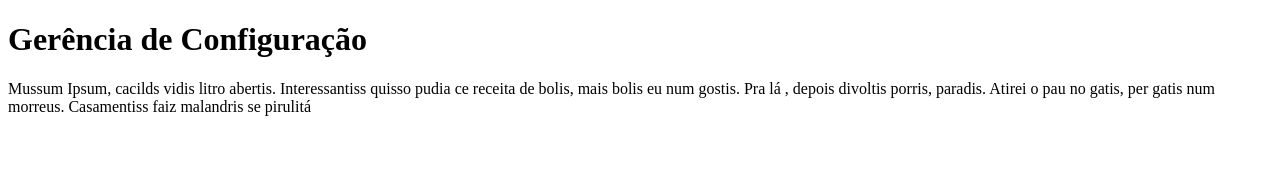
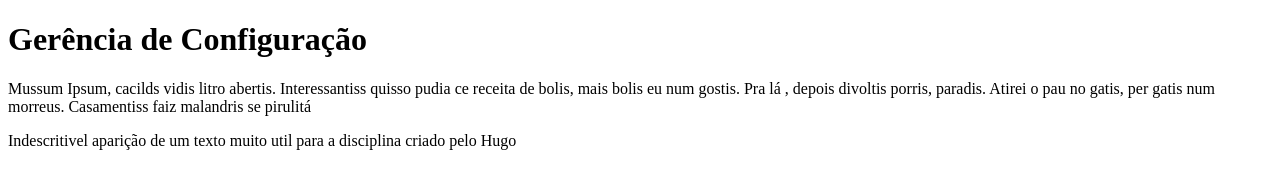
Before and after one commit to guiRodrigues/gerencia-de-configuracao, a plain HTML site: page index.html in a window 1280 px wide. Drawn offline with Linux system fonts and the light colour scheme.

Commit message:
Nova linha adicionada ao texto

```diff
--- a/index.html
+++ b/index.html
@@ -9,5 +9,6 @@
 <body>
     <h1>Gerência de Configuração</h1>
     <p>Mussum Ipsum, cacilds vidis litro abertis. Interessantiss quisso pudia ce receita de bolis, mais bolis eu num gostis. Pra lá , depois divoltis porris, paradis. Atirei o pau no gatis, per gatis num morreus. Casamentiss faiz malandris se pirulitá</p>
+    <p>Indescritivel aparição de um texto muito util para a disciplina criado pelo Hugo</p>
 </body>
 </html>
```
